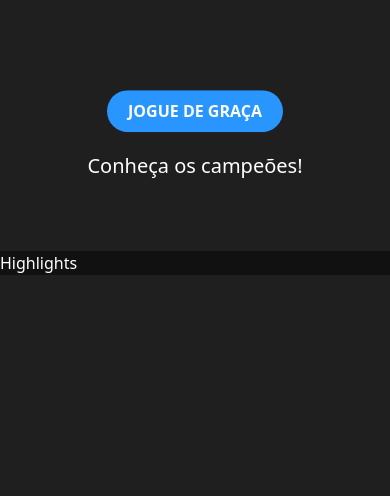
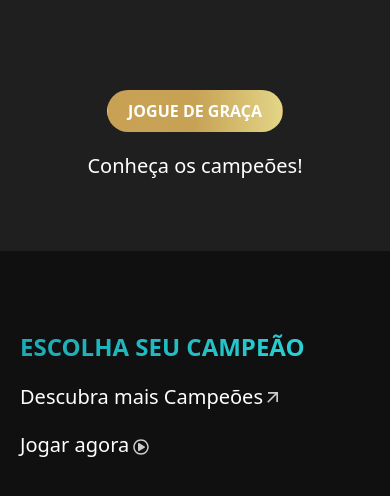
Before and after one commit to Diego-Sant/League-Website, a React (Vite) app: page / in a window 390 px wide. Shown: the part 618-1114 px from the top of the page. Before the commit the page ends 893 px from the top, so only its background shows below. Built offline with nearby package versions, Linux system fonts and the light colour scheme.

Commit message:
highlights section

```diff
--- a/src/components/Hero.jsx
+++ b/src/components/Hero.jsx
@@ -27,13 +27,13 @@ const Hero = () => {
   useGSAP(() => {
     gsap.to('#hero', {
       opacity: 1,
-      delay: 5
+      delay: 3
     })
 
     gsap.to('#cta', {
       opacity: 1,
       y: -50,
-      delay: 5
+      delay: 3
     })
   }, [])
 
@@ -49,8 +49,8 @@ const Hero = () => {
       </div>
 
       <div id="cta" className='flex flex-col items-center opacity-0 translate-y-20'>
-        <a href="#highlights" className='btn font-semibold'>JOGUE DE GRAÇA</a>
-        <p className='font-normal text-xl'>Conheça os campeões!</p>
+        <a href='https://signup.leagueoflegends.com/pt-br/signup/redownload' target='_blank' className='btn font-semibold'>JOGUE DE GRAÇA</a>
+        <a href="#highlights" className='font-normal text-xl hover:underline hover:decoration-[#29d5d8]'>Conheça os campeões!</a>
       </div>
     </section>
   )
--- a/src/components/Highlights.jsx
+++ b/src/components/Highlights.jsx
@@ -1,8 +1,42 @@
+import { useGSAP } from "@gsap/react"
+import gsap from "gsap"
+import { FaRegPlayCircle } from "react-icons/fa"
+import { MdArrowOutward } from "react-icons/md"
+
 const Highlights = () => {
+  useGSAP(() => {
+    gsap.to('#title', {
+      opacity: 1,
+      y: 0
+    })
+
+    gsap.to('.link', {
+      opacity: 1,
+      y: 0,
+      duration: 1,
+      stagger: 0.25
+    })
+  }, [])
+
   return (
-    <div>
-      Highlights
-    </div>
+    <section id="highlights" className="w-screen overflow-hidden h-full common-padding bg-zinc">
+      <div className="screen-max-width">
+        <div className="mb-12 w-full md:flex items-end justify-between">
+          <h1 id="title" className="section-heading">ESCOLHA SEU CAMPEÃO</h1>
+
+          <div className="flex flex-wrap items-end gap-5">
+            <a href="https://www.leagueoflegends.com/pt-br/champions/" target="_blank" className="link">Descubra mais Campeões
+              <MdArrowOutward color="#ccc"/>
+            </a>
+            <a href="https://signup.leagueoflegends.com/pt-br/signup/redownload" target="_blank" className="link">Jogar agora
+              <FaRegPlayCircle color="#ccc" className="w-4 ml-1 mt-1"/>
+            </a>
+          </div>
+        </div>
+
+
+      </div>
+    </section>
   )
 }
 
--- a/src/index.css
+++ b/src/index.css
@@ -50,7 +50,7 @@ canvas {
   }
 
   .btn {
-    @apply px-5 py-2 rounded-3xl bg-blue my-5 hover:bg-transparent border border-transparent hover:border hover:text-blue hover:border-blue
+    @apply px-5 py-2 rounded-3xl bg-gradient-to-r from-[#c8a155] via-[#c7a255] to-[#e3d587] hover:bg-gradient-to-r hover:from-[#e3d587] hover:via-[#c7a255] hover:to-[#c8a155] hover:scale-105 my-5 border border-transparent
   }
 
   .color-container {
@@ -70,7 +70,7 @@ canvas {
   }
 
   .section-heading {
-    @apply text-gray lg:text-6xl md:text-5xl text-3xl lg:mb-0 mb-5 font-medium opacity-0 translate-y-20
+    @apply bg-gradient-to-r from-[#1daab3] via-[#23bfc5] to-[#2cdcde] text-transparent bg-clip-text font-semibold lg:text-4xl md:text-3xl text-2xl lg:mb-0 mb-5 opacity-0 translate-y-20
   }
 
   .feature-text {
@@ -90,7 +90,7 @@ canvas {
   }
 
   .link {
-    @apply text-blue hover:underline cursor-pointer flex items-center text-xl opacity-0 translate-y-20
+    @apply cursor-pointer hover:underline hover:decoration-[#29d5d8] flex items-center text-xl font-normal opacity-0 translate-y-20
   }
 
   .control-btn {
--- a/src/utils/index.js
+++ b/src/utils/index.js
@@ -14,8 +14,6 @@ import framemv from "/assets/videos/frame.mp4";
 import lol from "/assets/images/lol.svg";
 import search from "/assets/images/search.svg";
 import locale from "/assets/images/locale.svg";
-import watch from "/assets/images/watch.svg";
-import right from "/assets/images/right.svg";
 import replay from "/assets/images/replay.svg";
 import play from "/assets/images/play.svg";
 import pause from "/assets/images/pause.svg";
@@ -41,8 +39,6 @@ export const frameVideo = framemv;
 export const lolImg = lol;
 export const searchImg = search;
 export const localeImg = locale;
-export const watchImg = watch;
-export const rightImg = right;
 export const replayImg = replay;
 export const playImg = play;
 export const pauseImg = pause;
```
